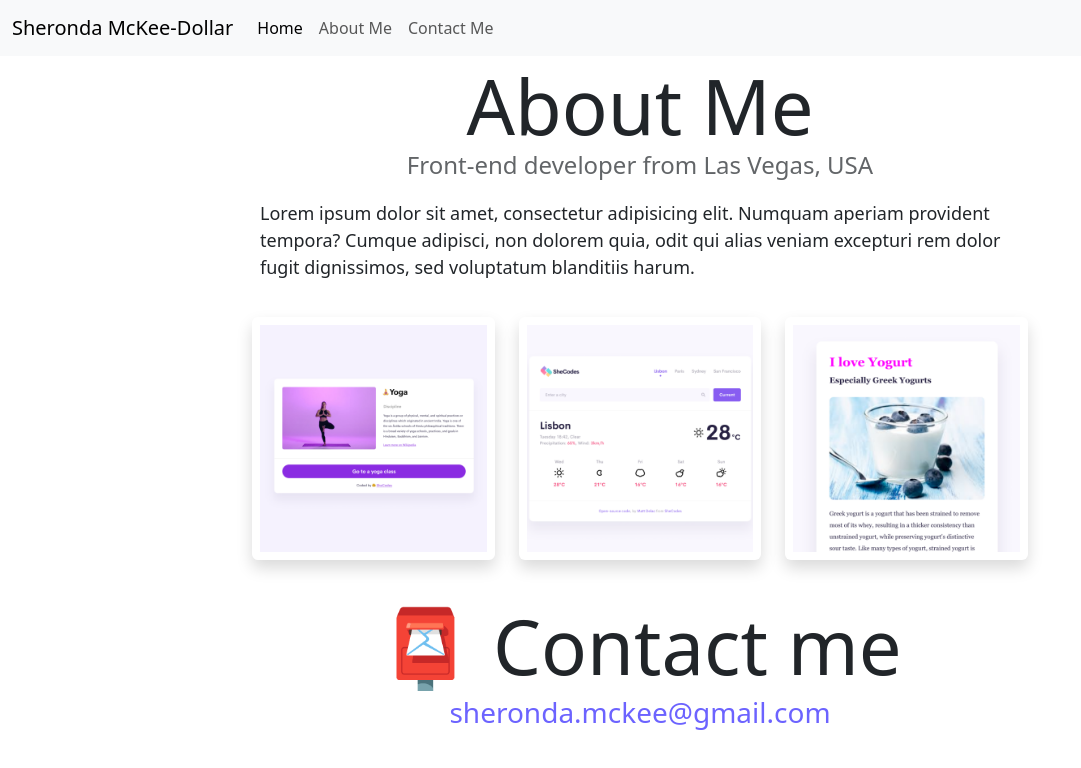
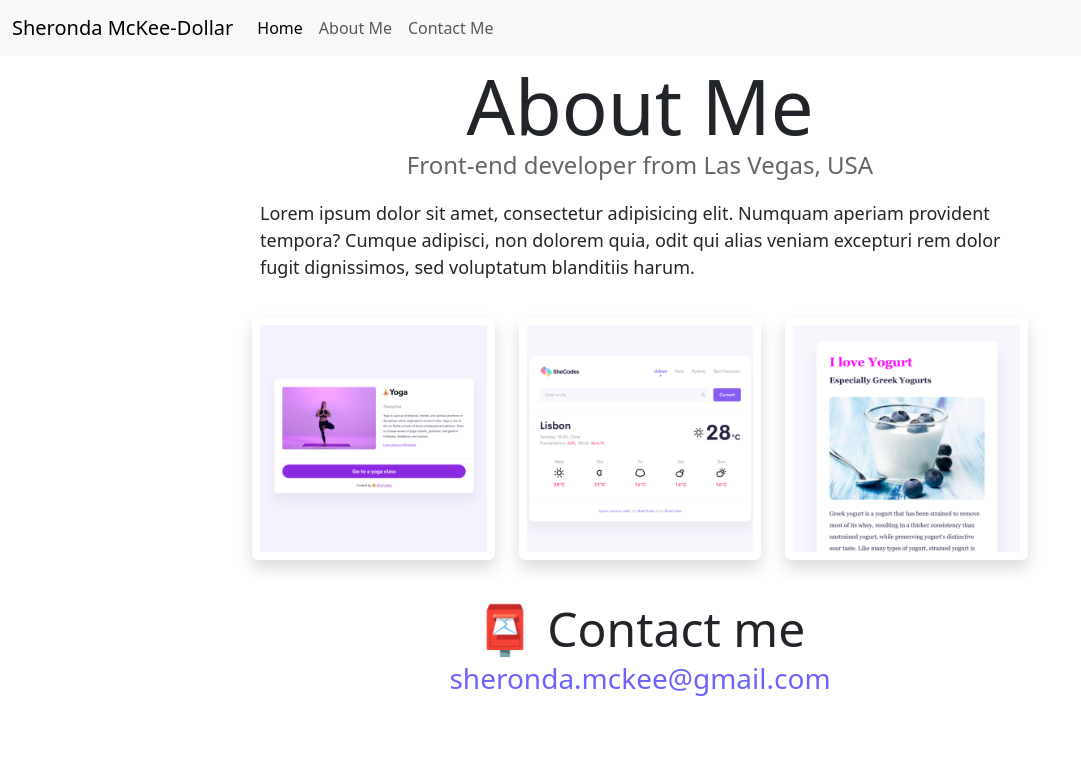
Before and after one commit to SherondaMD/smd-portfolio, a plain HTML site: page about.html in a window 1280 px wide. Shown: the whole page, without its empty margins (0-1081 px from the left). Drawn offline with nearby package versions, Linux system fonts and the light colour scheme.

Commit message:
updated SEO on about page

```diff
--- a/about.html
+++ b/about.html
@@ -15,7 +15,7 @@
   />
     <link rel="stylesheet" href="/src/style.css" />
 
-    <title>About Sheronda McKee-Dollar</title>
+    <title>About Front-end developer, Sheronda McKee-Dollar</title>
 
   </head>
   <body>
@@ -83,7 +83,7 @@
   </div>
 </div>
 <div id="contact">
-  <h1 class="contact-me">📮 Contact me</h1>
+  <h2 class="contact-me">📮 Contact me</h2>
   <a href="mailto:sheronda.mckee@gmail.com" class="email-link">sheronda.mckee@gmail.com</a>
 </div>
     <script
```
